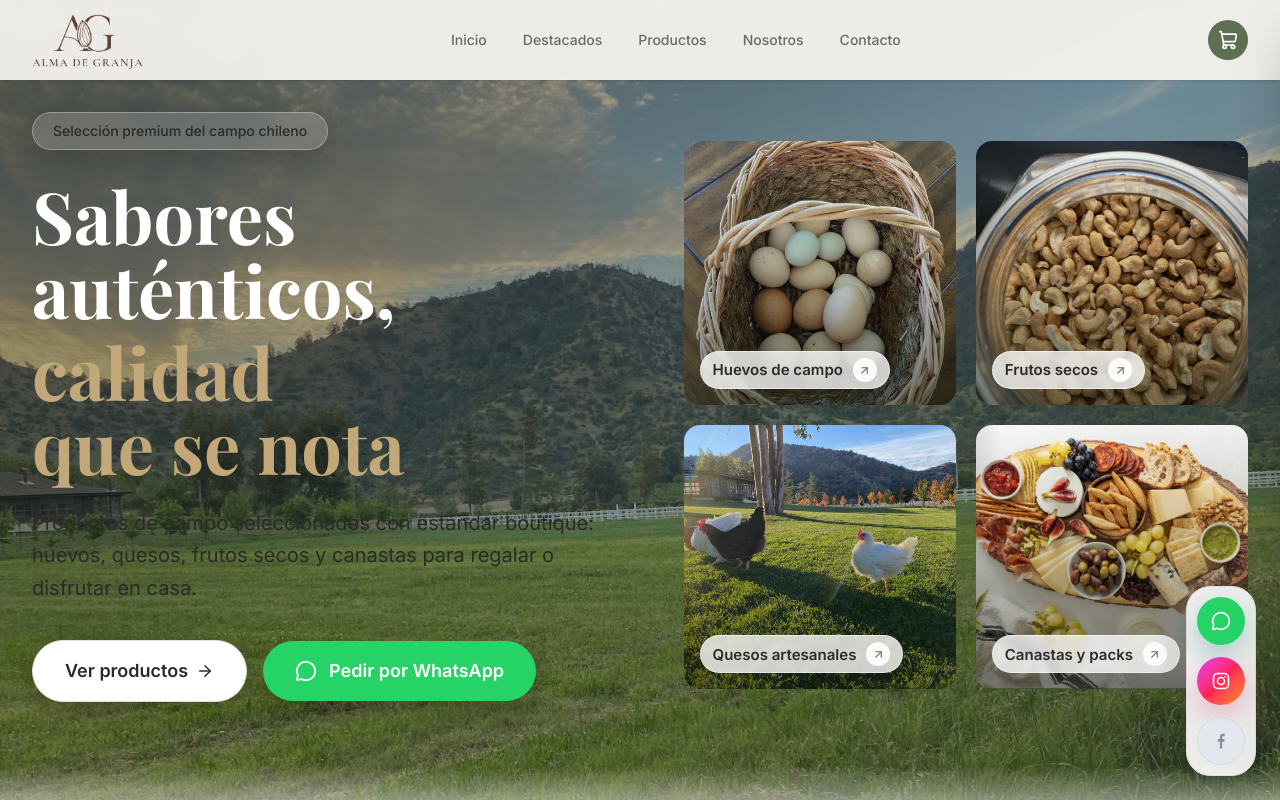
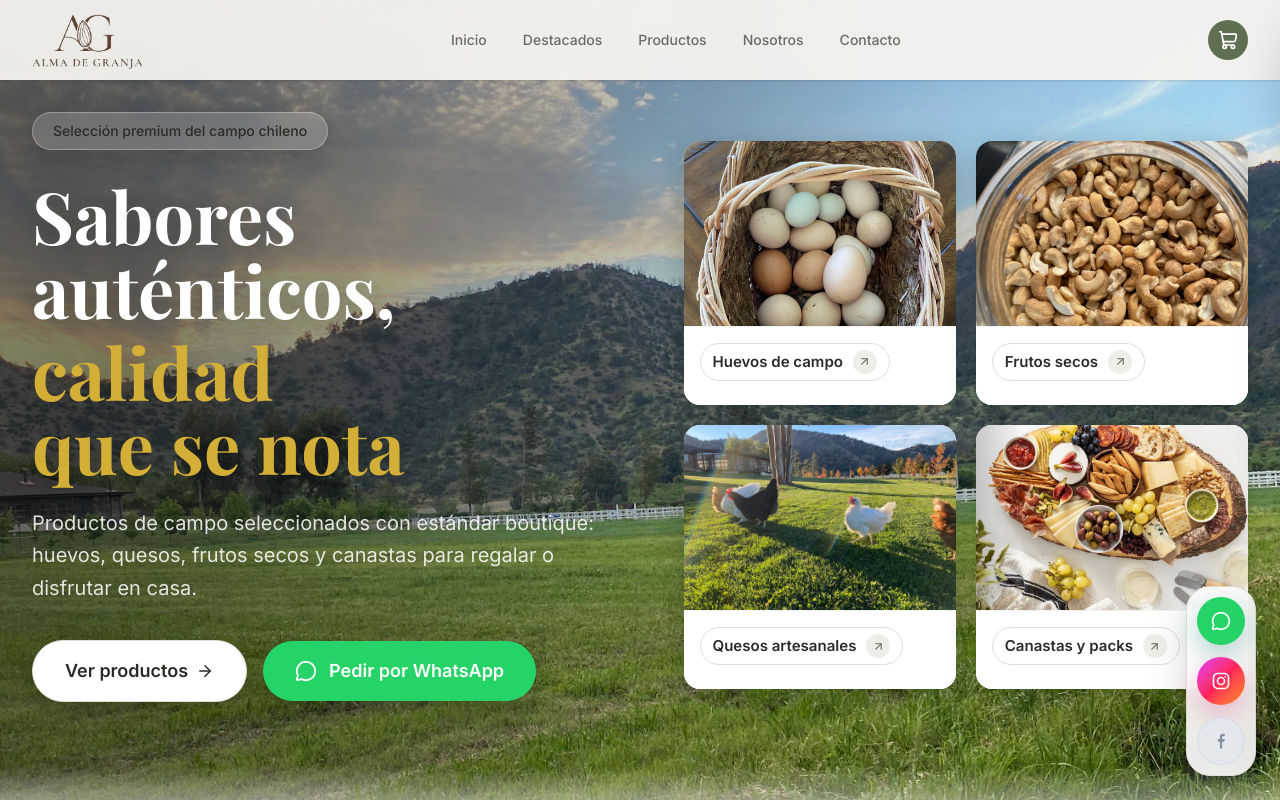
Before and after one commit to fpgalarce-creator/adg_vf, a React (Vite) app in the folder client/: page / in a window 1280 px wide. Shown: the top 800 px of the page. Built offline with nearby package versions, Linux system fonts and the light colour scheme.

Commit message:
Improve hero contrast and category card legibility

```diff
--- a/client/src/components/Hero.jsx
+++ b/client/src/components/Hero.jsx
@@ -13,8 +13,12 @@ export default function Hero() {
   return (
     <section id="inicio" className="relative overflow-hidden">
       <div className="absolute inset-0">
-        <img src={heroImg} alt="Campo verde con productos frescos" className="w-full h-full object-cover object-[52%_30%]" />
-        <div className="absolute inset-0 bg-gradient-to-br from-[#1d2419]/58 via-[#222a1f]/38 to-[#38442f]/56" />
+        <img
+          src={heroImg}
+          alt="Campo verde con productos frescos"
+          className="w-full h-full object-cover object-[52%_30%] brightness-110 contrast-110"
+        />
+        <div className="absolute inset-0 bg-[linear-gradient(90deg,rgba(20,20,20,0.55)_0%,rgba(20,20,20,0.35)_40%,rgba(20,20,20,0.15)_70%,rgba(20,20,20,0.05)_100%)]" />
       </div>
 
       <div className="relative z-10 max-w-7xl mx-auto px-4 sm:px-6 lg:px-8 pt-24 pb-28 sm:pb-32 lg:pt-28 lg:pb-36">
@@ -27,25 +31,28 @@ export default function Hero() {
             </ScrollAnimation>
 
             <ScrollAnimation delay={120}>
-              <h1 className="font-bold text-4xl sm:text-5xl lg:text-6xl xl:text-7xl text-white leading-[1.03] mb-6 text-balance" style={{ fontFamily: "'Playfair Display', serif" }}>
+              <h1
+                className="font-bold text-4xl sm:text-5xl lg:text-6xl xl:text-7xl text-white leading-[1.03] mb-6 text-balance drop-shadow-[0_4px_20px_rgba(0,0,0,0.45)]"
+                style={{ fontFamily: "'Playfair Display', serif" }}
+              >
               Sabores auténticos,
-              <span className="block text-[color:var(--accent)] mt-2">calidad que se nota</span>
+              <span className="block text-[#D4AF37] mt-2">calidad que se nota</span>
               </h1>
             </ScrollAnimation>
 
             <ScrollAnimation delay={220}>
-              <p className="text-cream-50/95 text-lg sm:text-xl max-w-xl mb-9 leading-relaxed">
+              <p className="text-[rgba(255,255,255,0.85)] text-lg sm:text-xl max-w-xl mb-9 leading-relaxed">
               Productos de campo seleccionados con estándar boutique: huevos, quesos, frutos secos y canastas para regalar o disfrutar en casa.
               </p>
             </ScrollAnimation>
 
             <ScrollAnimation delay={320}>
               <div className="flex flex-col sm:flex-row items-stretch sm:items-center justify-start gap-4">
-              <Link to="/productos" className="group flex items-center justify-center gap-2 bg-[color:var(--bg-card)] text-[color:var(--text-primary)] px-8 py-4 rounded-full border border-[color:var(--border-soft)] font-semibold text-lg transition-all duration-300 hover:bg-[color:var(--bg-secondary)] hover:-translate-y-0.5 shadow-[0_8px_24px_rgba(0,0,0,0.2)]">
+              <Link to="/productos" className="group flex items-center justify-center gap-2 bg-[color:var(--bg-card)] text-[color:var(--text-primary)] px-8 py-4 rounded-full border border-[color:var(--border-soft)] font-semibold text-lg transition-all duration-300 hover:bg-[color:var(--bg-secondary)] hover:-translate-y-0.5 hover:shadow-[0_12px_30px_rgba(0,0,0,0.24)] shadow-[0_8px_24px_rgba(0,0,0,0.2)]">
                 Ver productos
                 <ArrowRight size={18} className="transition-transform group-hover:translate-x-1" />
               </Link>
-              <button onClick={openWhatsApp} className="group flex items-center justify-center gap-3 bg-[color:var(--whatsapp)] hover:bg-[color:var(--whatsapp-hover)] text-white px-8 py-4 rounded-full font-semibold text-lg transition-all duration-300 shadow-[0_8px_24px_rgba(0,0,0,0.25)]">
+              <button onClick={openWhatsApp} className="group flex items-center justify-center gap-3 bg-[color:var(--whatsapp)] hover:bg-[color:var(--whatsapp-hover)] text-[#FFFFFF] px-8 py-4 rounded-full font-semibold text-lg transition-all duration-300 hover:-translate-y-0.5 hover:shadow-[0_12px_30px_rgba(0,0,0,0.28)] shadow-[0_8px_24px_rgba(0,0,0,0.25)]">
                 <MessageCircle size={22} className="transition-transform group-hover:scale-110" />
                 Pedir por WhatsApp
               </button>
--- a/client/src/components/HeroCategoriesPanel.jsx
+++ b/client/src/components/HeroCategoriesPanel.jsx
@@ -38,21 +38,20 @@ export default function HeroCategoriesPanel() {
             <Link
               key={category.id}
               to={`/productos?categoria=${category.id}`}
-              className="group relative isolate flex aspect-[1.2/1] sm:aspect-[1.03/1] overflow-hidden rounded-2xl text-white transition-all duration-300 ease-out hover:-translate-y-1 hover:shadow-[0_14px_30px_rgba(15,23,42,0.28)]"
+              className="group relative isolate flex flex-col aspect-[1.2/1] sm:aspect-[1.03/1] overflow-hidden rounded-2xl bg-white text-[color:var(--text-primary)] shadow-[0_10px_30px_rgba(10,18,8,0.28)] transition-all duration-300 ease-out hover:-translate-y-1 hover:shadow-[0_16px_36px_rgba(10,18,8,0.34)]"
               aria-label={`Ver categoría ${category.title}`}
             >
               <img
                 src={category.image}
                 alt={category.title}
                 loading="lazy"
-                className="absolute inset-0 h-full w-full object-cover transition-transform duration-300 ease-out group-hover:scale-[1.045]"
+                className="h-[70%] w-full object-cover transition-transform duration-300 ease-out group-hover:scale-[1.03]"
               />
-              <div className="absolute inset-0 bg-gradient-to-t from-[#13190f]/58 via-[#1b2314]/20 to-transparent transition-colors duration-300 group-hover:from-[#13190f]/64" />
 
-              <div className="relative mt-auto w-full p-3 sm:p-3.5 lg:p-4">
-                <div className="inline-flex max-w-full items-center gap-2.5 rounded-full border border-white/50 bg-white/78 px-3 py-1.5 backdrop-blur-[2px] transition-colors duration-300 group-hover:bg-white/86">
+              <div className="w-full flex-1 p-3 sm:p-3.5 lg:p-4 bg-white border-t border-black/5">
+                <div className="inline-flex max-w-full items-center gap-2.5 rounded-full border border-[color:var(--border-soft)] bg-white px-3 py-1.5 transition-colors duration-300 group-hover:bg-[color:var(--bg-secondary)]">
                   <span className="truncate text-sm sm:text-[0.94rem] font-semibold text-[color:var(--text-primary)]">{category.title}</span>
-                  <span className="inline-flex h-6 w-6 shrink-0 items-center justify-center rounded-full bg-white/92 text-[color:var(--primary)] transition-transform duration-300 ease-out group-hover:translate-x-0.5">
+                  <span className="inline-flex h-6 w-6 shrink-0 items-center justify-center rounded-full bg-[color:var(--bg-secondary)] text-[color:var(--primary)] transition-transform duration-300 ease-out group-hover:translate-x-0.5">
                     <ArrowUpRight size={13} />
                   </span>
                 </div>
```
